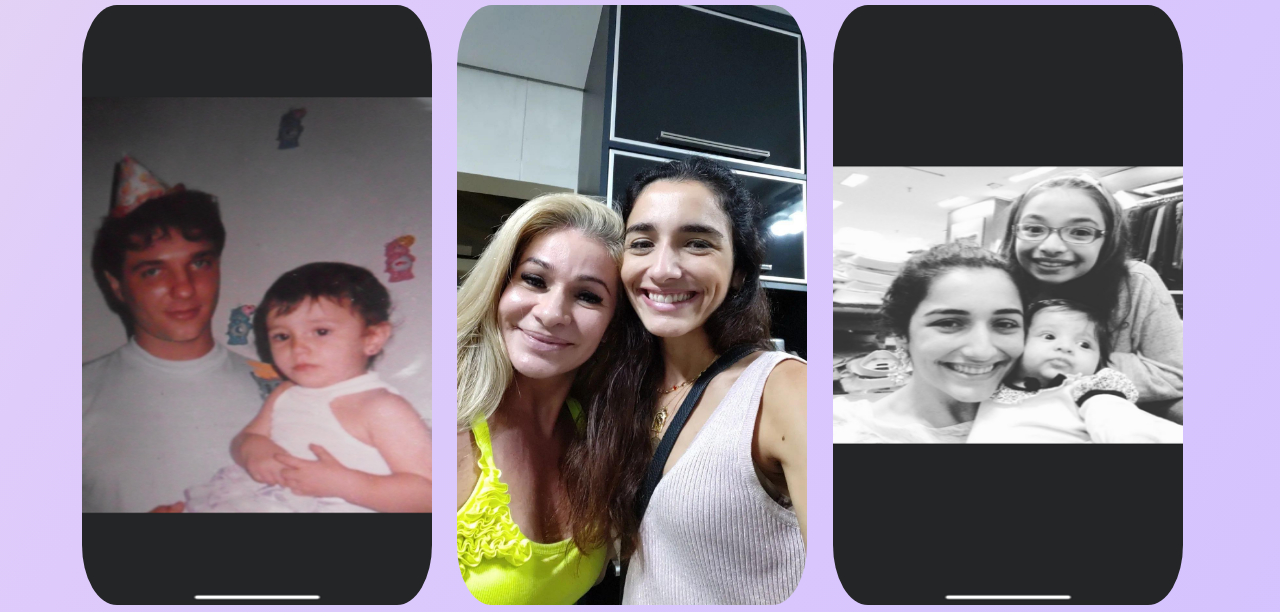
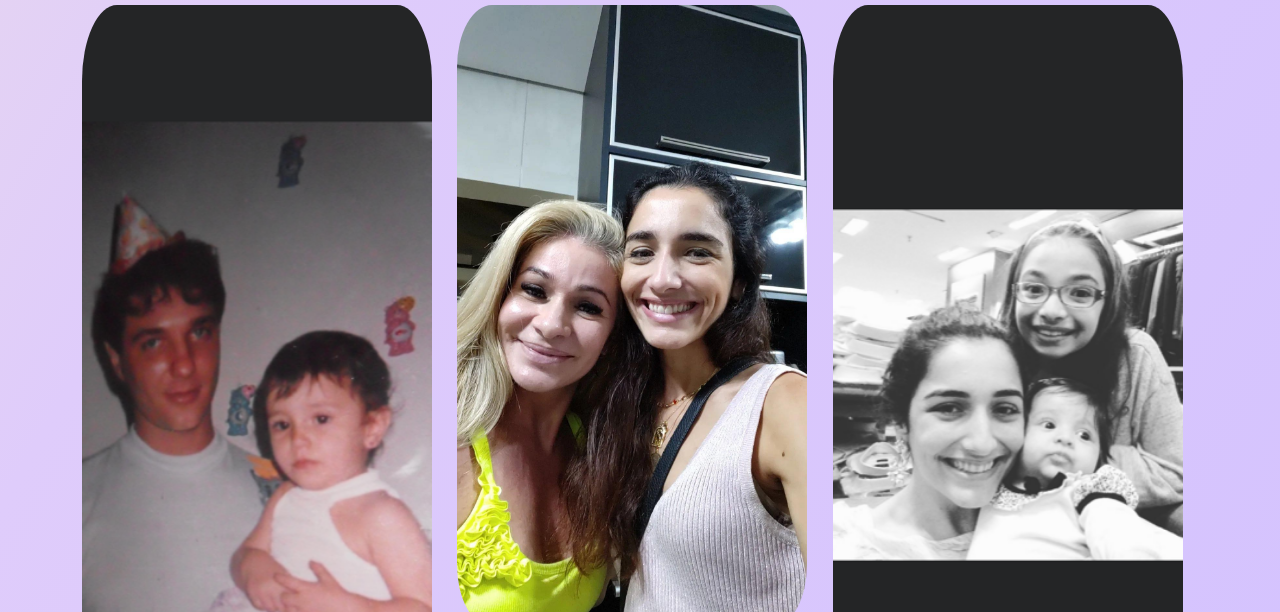
Before and after one commit to marjoriesimionato/website, a plain HTML site: page about.html in a window 1280 px wide. Shown: the part 798-1410 px from the top of the page. Drawn offline with nearby package versions, Linux system fonts and the light colour scheme.

Commit message:
Update about.html

```diff
--- a/about.html
+++ b/about.html
@@ -45,13 +45,13 @@
 
 <div class="container">
   <div class="item dad">
-    <img src="./dad.PNG" height="600" width="350">
+    <img src="./dad.PNG" height="600" width="350" class="img-fluid">
   </div>
   <div class="item astronaut">
-    <img src="./mum.PNG.jpeg" height="600" width="350">
+    <img src="./mum.PNG.jpeg" height="600" width="350" class="img-fluid">
   </div>
   <div class="item book">
-    <img src="./sisters.PNG" height="600" width="350">
+    <img src="./sisters.PNG" height="600" width="350" class="img-fluid">
   </div>
   <div class="item marjorietext">My dad taught me the importance of hard-work and persistance</div>
   <div class="item marjorietext">My mum taught me how to prioritise my well-being and happiness</div>
```
